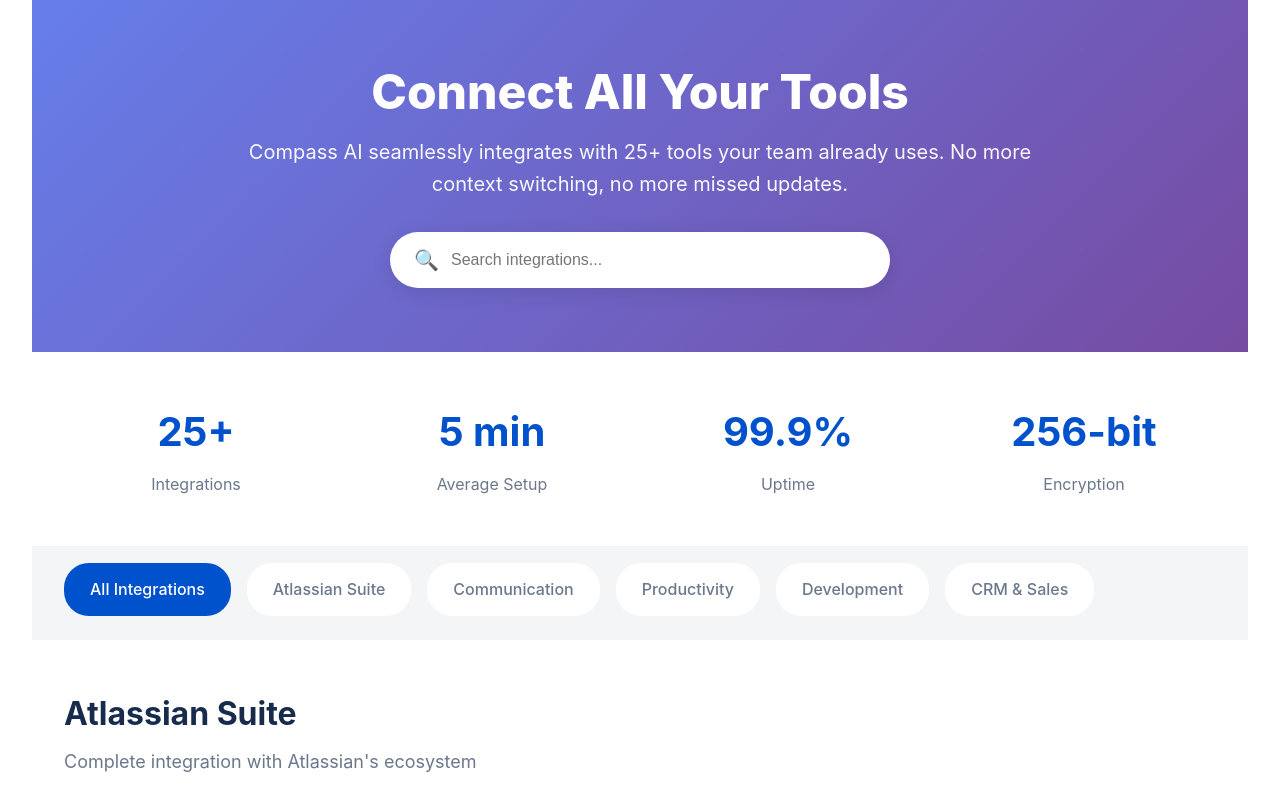
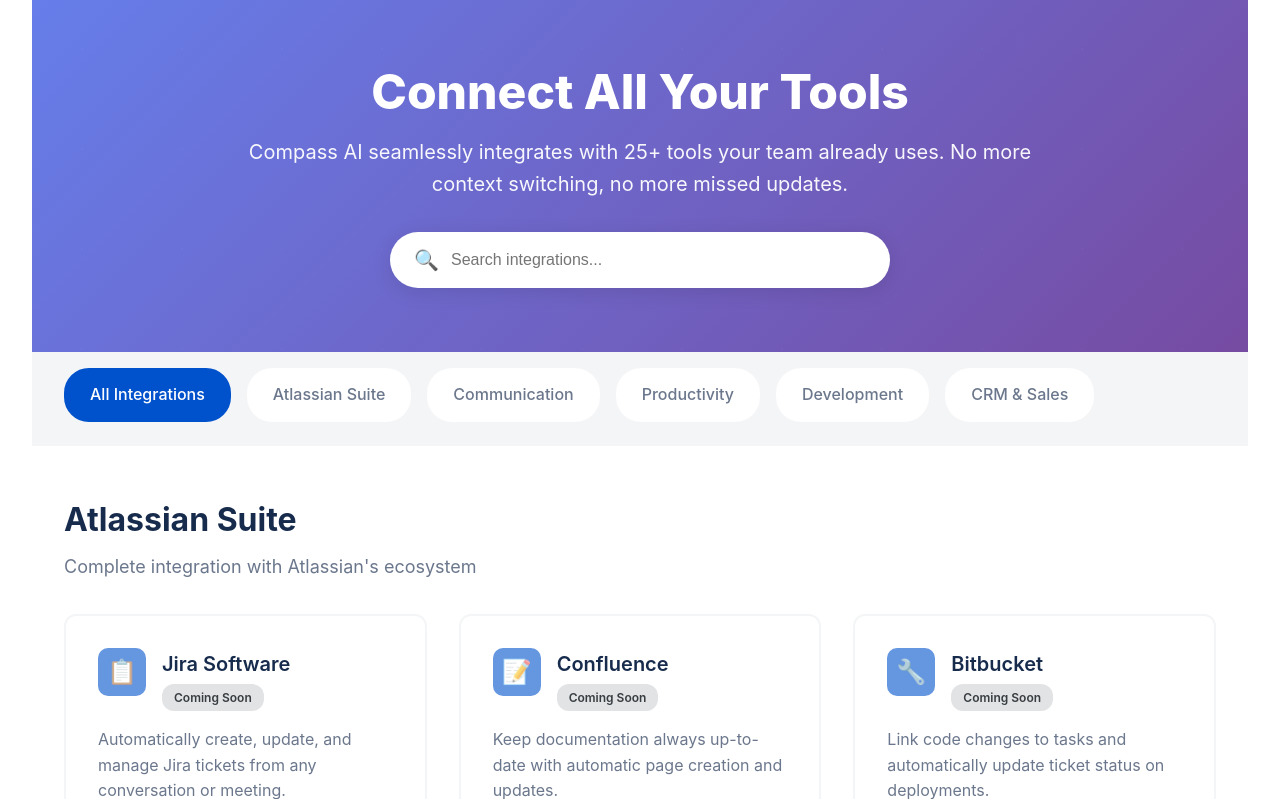
Before and after one commit to EaylZwigembom/Taskly-AI-Site, a Flask app: page /integrations in a window 1280 px wide. Shown: the part 123-922 px from the top of the page. Run offline with Flask 3, Linux system fonts and the light colour scheme.

Commit message:
Update branding from Compass AI to Taskly AI + removing stats bar from integrations.html
Replaced all references to Compass AI with Taskly AI in index.html to reflect new branding. Also removed the stats bar section from integrations.html for a cleaner layout.

```diff
--- a/templates/integrations.html
+++ b/templates/integrations.html
@@ -17,28 +17,6 @@
                 <div class="search-box">
                     <input type="text" placeholder="Search integrations..." id="searchInput">
                 </div>
-            </div>
-        </div>
-    </section>
-
-    <!-- Stats Bar -->
-    <section class="stats-bar">
-        <div class="stats-container">
-            <div class="stat">
-                <div class="stat-number">25+</div>
-                <div class="stat-label">Integrations</div>
-            </div>
-            <div class="stat">
-                <div class="stat-number">5 min</div>
-                <div class="stat-label">Average Setup</div>
-            </div>
-            <div class="stat">
-                <div class="stat-number">99.9%</div>
-                <div class="stat-label">Uptime</div>
-            </div>
-            <div class="stat">
-                <div class="stat-number">256-bit</div>
-                <div class="stat-label">Encryption</div>
             </div>
         </div>
     </section>
```
Also changed, not shown: templates/index.html (+5 -5 lines).
